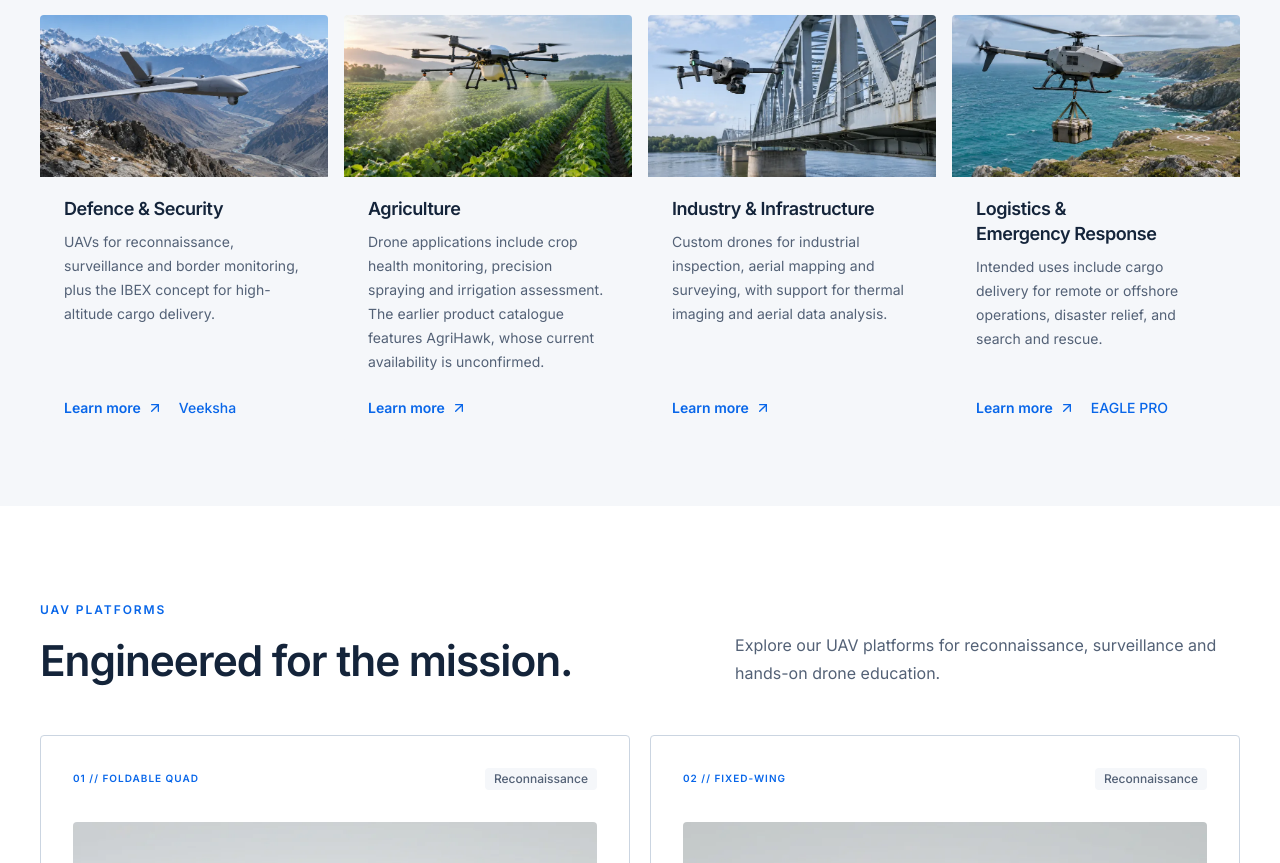
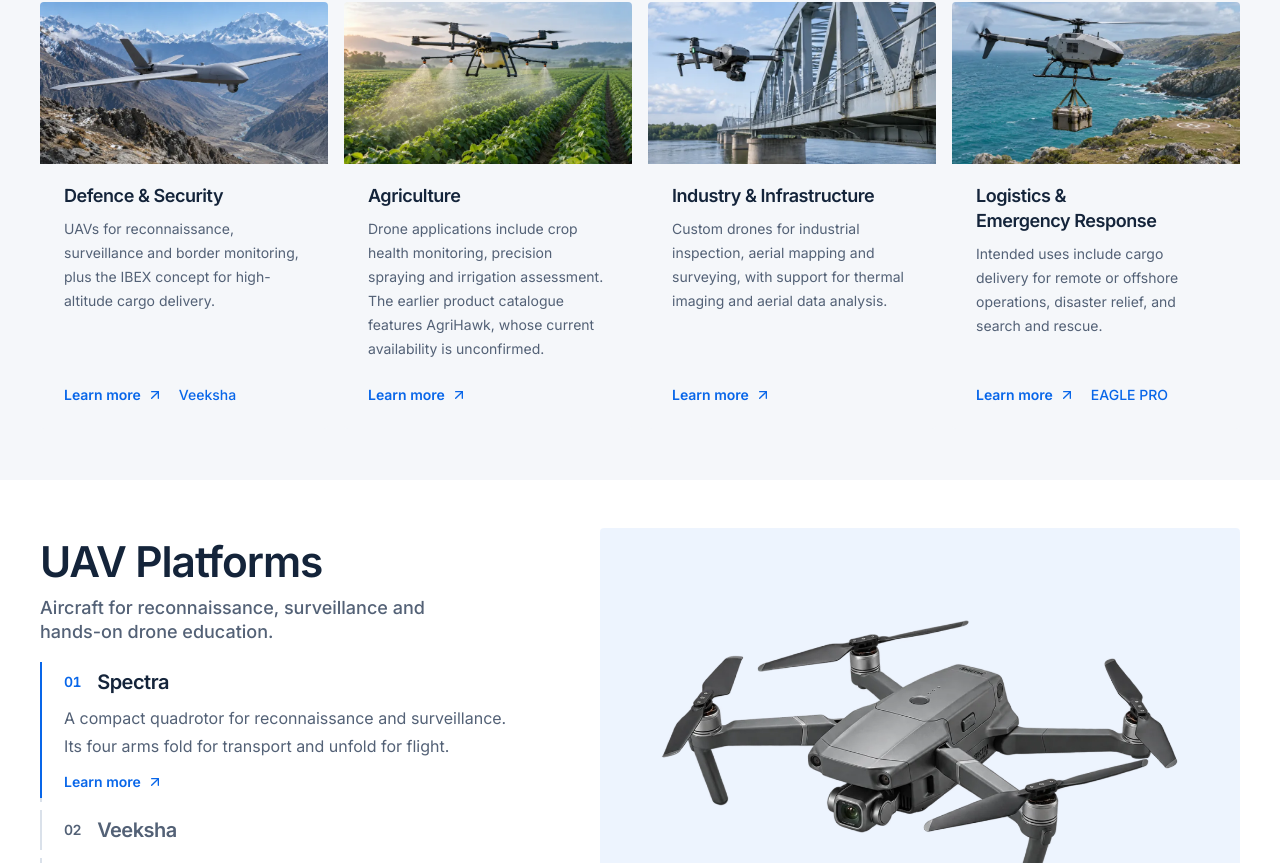
Before and after one commit to john-hashim/revonize-website, a React (Vite) app: page / in a window 1280 px wide. Shown: the part 1937-2800 px from the top of the page. Built offline with nearby package versions, Linux system fonts and the light colour scheme.

Commit message:
feat: UAV platforms section in landing

```diff
--- a/src/components/sections/major-industries-section.tsx
+++ b/src/components/sections/major-industries-section.tsx
@@ -7,7 +7,7 @@ export function MajorIndustriesSection() {
     <section
       id="major-industries"
       aria-labelledby="major-industries-heading"
-      className="bg-secondary py-12 sm:py-14 lg:py-16"
+      className="bg-secondary py-[2.4rem] sm:py-[2.8rem] lg:py-[3.2rem]"
     >
       <div className="container-shell">
         <div className="mb-8 text-center sm:mb-10">
--- /dev/null
+++ b/src/components/sections/products-section.css
@@ -0,0 +1,23 @@
+@media (prefers-reduced-motion: no-preference) {
+  .uav-progress {
+    animation: uav-progress-fill 7s linear both paused;
+  }
+
+  .uav-showcase[data-in-view='true'] .uav-progress {
+    animation-play-state: running;
+  }
+
+  .uav-showcase:has(a:focus-visible) .uav-progress {
+    animation-play-state: paused;
+  }
+}
+
+@keyframes uav-progress-fill {
+  from {
+    transform: scaleY(0);
+  }
+
+  to {
+    transform: scaleY(1);
+  }
+}
--- a/src/components/sections/products-section.tsx
+++ b/src/components/sections/products-section.tsx
@@ -1,65 +1,156 @@
+import { useEffect, useRef, useState } from 'react'
+import { ArrowUpRight } from 'lucide-react'
 import { Link } from 'react-router'
-import { ArrowUpRight } from 'lucide-react'
-import { ProductImage } from '@/components/common/product-image'
-import { SectionHeading } from '@/components/common/section-heading'
-import { Badge } from '@/components/ui/badge'
 import { products } from '@/data/products'
+import './products-section.css'
 
-export function ProductsSection({
-  standalone = false,
-}: {
-  standalone?: boolean
-}) {
+const visibleThreshold = 0.35
+const platformDescriptions: Record<string, string> = {
+  spectra: 'A compact quadrotor for reconnaissance and surveillance. Its four arms fold for transport and unfold for flight.',
+  veeksha: 'A fixed-wing UAV for observing an area of interest from the air. Its payload can be configured around the mission’s observation and sensor needs.',
+  ibex: 'A helicopter UAV for aerial observation and reconnaissance. Its airframe features a main rotor, tail boom and landing skids.',
+  stem: 'An open-frame quadrotor for classrooms and workshops. Learners can see how the motors, propellers and onboard electronics work together.',
+}
+
+export function ProductsSection() {
+  const [activeIndex, setActiveIndex] = useState(0)
+  const [progressRun, setProgressRun] = useState(0)
+  const [inView, setInView] = useState(false)
+  const showcaseRef = useRef<HTMLDivElement>(null)
+
+  useEffect(() => {
+    const showcase = showcaseRef.current
+    if (!showcase) return
+
+    let intersects = false
+
+    function updateVisibility() {
+      setInView(intersects && !document.hidden)
+    }
+
+    const observer = new IntersectionObserver(([entry]) => {
+      intersects = entry.intersectionRatio >= visibleThreshold
+      updateVisibility()
+    }, { threshold: visibleThreshold })
+
+    observer.observe(showcase)
+    document.addEventListener('visibilitychange', updateVisibility)
+
+    return () => {
+      observer.disconnect()
+      document.removeEventListener('visibilitychange', updateVisibility)
+    }
+  }, [])
+
   return (
     <section
       id="uav-platforms"
-      aria-label="UAV platforms"
-      className="section-space bg-muted"
+      aria-labelledby="uav-platforms-heading"
+      className="bg-background py-8 sm:py-10 lg:py-12"
     >
-      <div className="container-shell">
-        {!standalone && (
-          <SectionHeading
-            eyebrow="UAV platforms"
-            title="Engineered for the mission."
-            description="Explore our UAV platforms for reconnaissance, surveillance and hands-on drone education."
+      <div
+        ref={showcaseRef}
+        data-in-view={inView}
+        className="uav-showcase container-shell grid items-center gap-5 md:grid-cols-[minmax(0,4fr)_minmax(0,5fr)] md:gap-8 lg:gap-12"
+      >
+        <div>
+          <h2
+            id="uav-platforms-heading"
+            className="text-3xl font-semibold leading-tight tracking-tight sm:text-4xl lg:text-[2.65rem]"
+          >
+            UAV Platforms
+          </h2>
+          <p className="mt-2 mb-4 max-w-md text-base leading-6 font-medium text-muted-foreground sm:text-lg">
+            Aircraft for reconnaissance, surveillance and hands-on drone education.
+          </p>
+          <ol className="grid gap-1">
+            {products.map(({ slug, name, description }, index) => {
+              const active = index === activeIndex
+              const headingId = `uav-platform-${slug}`
+
+              return (
+                <li key={slug} className="relative pl-5 sm:pl-6">
+                  <span aria-hidden="true" className="absolute inset-y-0.5 left-0 w-0.5 bg-border/70">
+                    {active && (
+                      <span
+                        key={progressRun}
+                        className="uav-progress block h-full w-full origin-top bg-primary"
+                        onAnimationEnd={() => {
+                          setActiveIndex((current) =>
+                            current === index ? (current + 1) % products.length : current,
+                          )
+                        }}
                       />
                     )}
-        <div className="grid gap-5 md:grid-cols-2">
-          {products.map((product, index) => (
-            <article
-              key={product.slug}
-              className="flex flex-col rounded-md border bg-background p-6 sm:p-8"
+                  </span>
+                  <h3>
+                    <button
+                      id={headingId}
+                      type="button"
+                      aria-expanded={active}
+                      aria-controls={`${headingId}-details`}
+                      onClick={() => {
+                        setActiveIndex(index)
+                        setProgressRun((run) => run + 1)
+                      }}
+                      className={`flex min-h-11 w-full items-center gap-3 rounded-sm text-left text-lg font-semibold tracking-tight transition-colors sm:gap-4 sm:text-xl ${active
+                        ? 'text-foreground'
+                        : 'text-muted-foreground hover:text-primary'}`}
                     >
-              <div className="mb-8 flex flex-wrap items-center justify-between gap-3">
-                <p className="eyebrow text-[10px] tracking-widest">
-                  0{index + 1} // {product.format}
-                </p>
-                <Badge variant="secondary">
-                  {product.application}
-                </Badge>
-              </div>
-              <ProductImage
-                product={product}
-                sizes="auto, (min-width: 48rem) min(40vw, 524px), 85vw"
-              />
-              <h3 className="mt-6 text-3xl font-semibold tracking-tight">
-                {product.name}
+                      <span
+                        aria-hidden="true"
+                        className={`text-sm font-semibold tabular-nums ${active ? 'text-primary' : ''}`}
+                      >
+                        {String(index + 1).padStart(2, '0')}
+                      </span>
+                      {name}
+                    </button>
                   </h3>
-              <p className="body-copy mt-3 max-w-md grow">
-                {product.description}
-              </p>
-              <div className="mt-8 border-t pt-5">
+                  <div
+                    id={`${headingId}-details`}
+                    aria-hidden={!active}
+                    inert={!active}
+                    className={`grid motion-safe:transition-[grid-template-rows,opacity] motion-safe:duration-300 ${active
+                      ? 'grid-rows-[1fr] opacity-100'
+                      : 'grid-rows-[0fr] opacity-0'}`}
+                  >
+                    <div className="overflow-hidden">
+                      <p className="body-copy max-w-md">{platformDescriptions[slug] ?? description}</p>
                       <Link
-                  to={`/products/${product.slug}`}
-                  className="inline-flex min-h-11 items-center gap-2 text-sm font-semibold text-primary hover:underline"
+                        to={`/products/${slug}`}
+                        className="inline-flex min-h-11 items-center gap-1.5 rounded-sm pr-1 text-sm font-semibold text-primary hover:underline focus-visible:-outline-offset-2"
                       >
-                  Explore {product.name}{' '}
-                  <ArrowUpRight className="size-4" aria-hidden="true" />
+                        Learn more<span className="sr-only"> about {name}</span>
+                        <ArrowUpRight aria-hidden="true" className="size-4" />
                       </Link>
                     </div>
-            </article>
-          ))}
                   </div>
+                </li>
+              )
+            })}
+          </ol>
+        </div>
+        <figure className="relative aspect-[3/2] overflow-hidden rounded-md bg-primary/7">
+          {products.map(({ slug, name, format, preview }, index) => {
+            const active = index === activeIndex
+
+            return (
+              <img
+                key={slug}
+                src={preview}
+                alt={active ? `${name} ${format.toLowerCase()} UAV` : ''}
+                aria-hidden={!active}
+                width={1024}
+                height={1024}
+                loading="lazy"
+                decoding="async"
+                className={`absolute inset-0 size-full object-cover p-[7%] motion-safe:transition-opacity motion-safe:duration-300 ${active
+                  ? 'opacity-100'
+                  : 'opacity-0'}`}
+              />
+            )
+          })}
+        </figure>
       </div>
     </section>
   )
```
Lines whose indentation alone changed are shown as unchanged.
